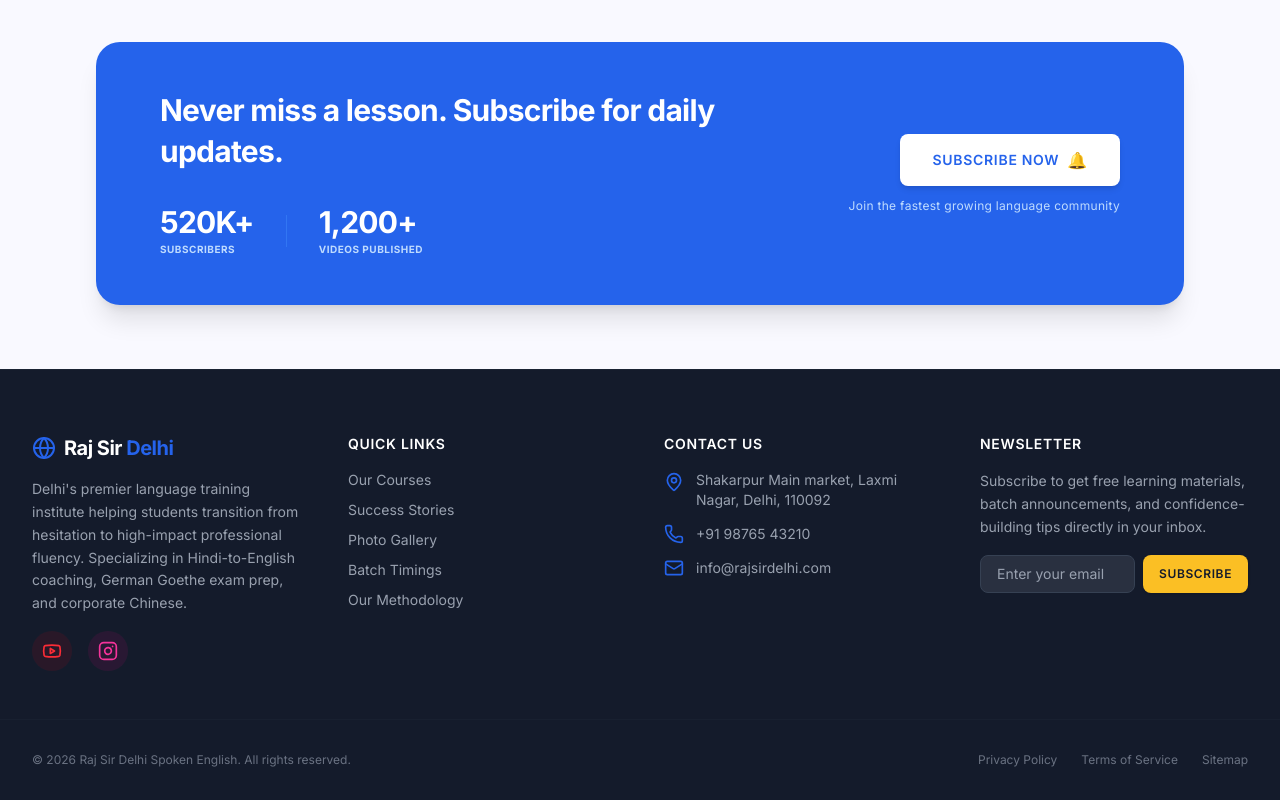
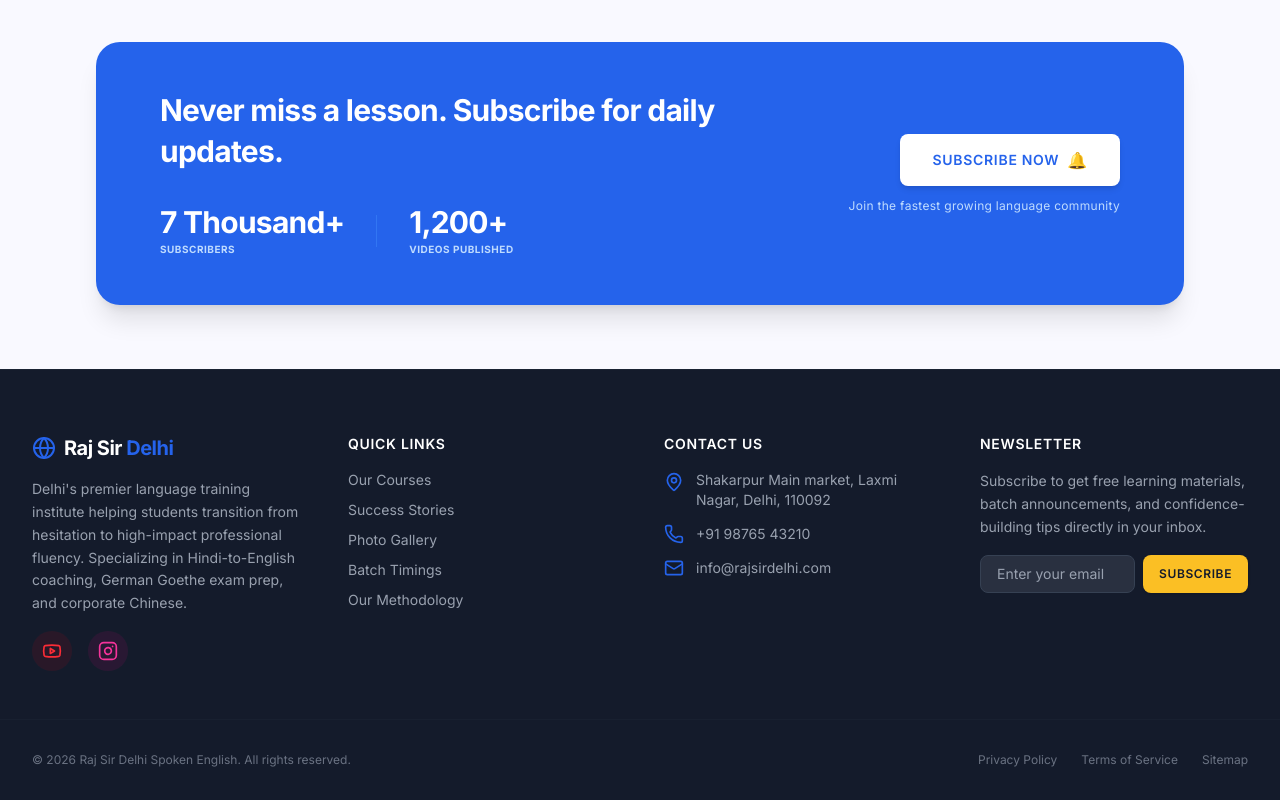
Before and after one commit to shreeelecticautomobiles-ui/Raj-Sir-Delhi, a React (Vite) app: page /youtube in a window 1280 px wide. Shown: the part 1519-2319 px from the top of the page. Built offline with nearby package versions, Linux system fonts and the light colour scheme.

Commit message:
fix(youtube): update subscriber count display
Correct the subscriber count to reflect the accurate figure of 7,000+.

```diff
--- a/src/pages/YouTube.tsx
+++ b/src/pages/YouTube.tsx
@@ -181,7 +181,7 @@ export default function YouTube() {
               {/* Stats Block */}
               <div className="flex flex-row gap-8 justify-center md:justify-start items-center">
                 <div className="text-left">
-                  <p className="text-3xl font-extrabold text-white tracking-tight">520K+</p>
+                  <p className="text-3xl font-extrabold text-white tracking-tight">7 Thousand+</p>
                   <p className="text-[10px] font-bold text-blue-200 uppercase tracking-wider mt-0.5">Subscribers</p>
                 </div>
                 <div className="h-8 w-px bg-blue-400/30"></div>
```
